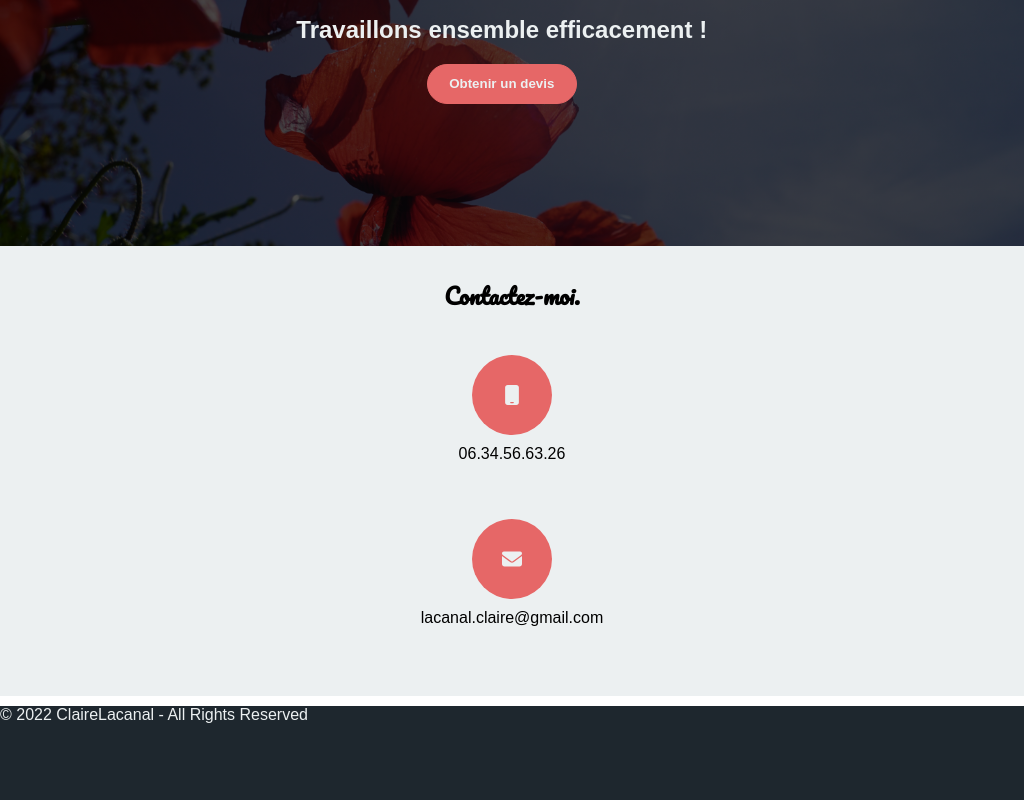
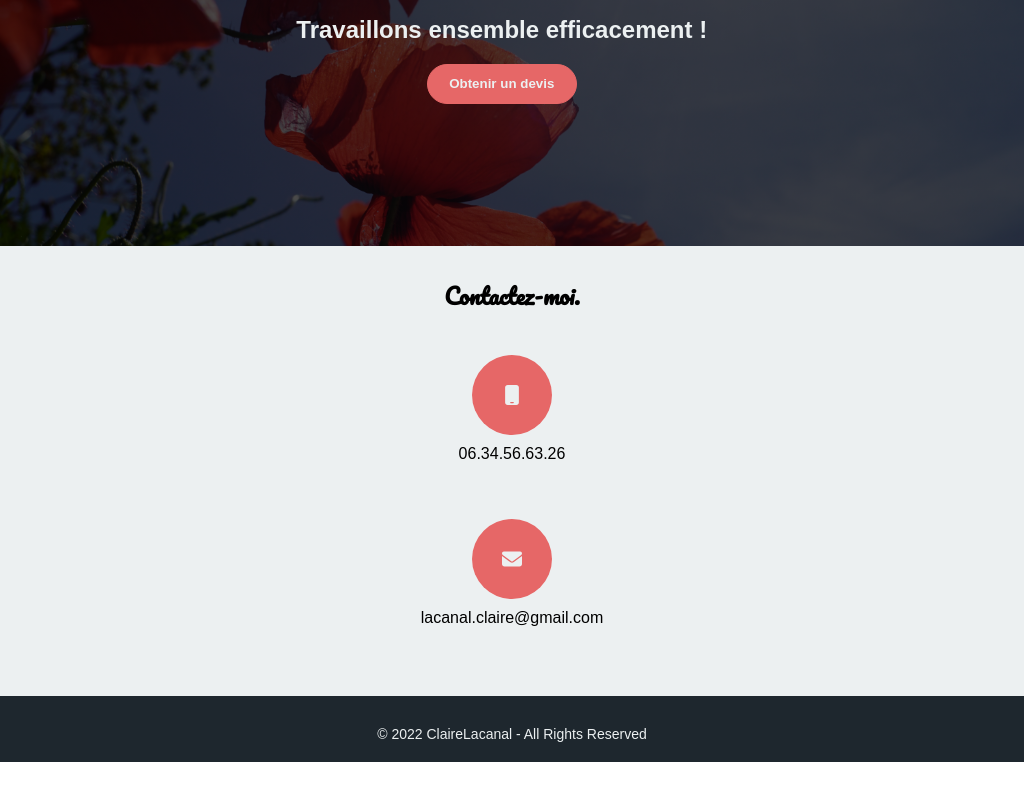
Before and after one commit to clairelacanal/my-book, a React (Create React App) app: page / in a window 1024 px wide. Shown: the part 2854-3654 px from the top of the page. After the commit the page ends 3616 px from the top, so only its background shows below. Built offline with nearby package versions, Linux system fonts and the light colour scheme.

Commit message:
footer section on device tablet done

```diff
--- a/src/Components/Footer/Footer.css
+++ b/src/Components/Footer/Footer.css
@@ -28,6 +28,23 @@
         font-size: 14px; /* Taille de la police plus petite pour les petits écrans */
     }
 }
+  /* Pour les écrans de tablettes */
+  @media (min-width: 769px) and (max-width: 1024px) {
+
+    .footer {
+        height: auto;
+        padding: 20px;
+        display: flex;
+        flex-direction: column;
+        align-items: center;
+        justify-content: center;
+    }
+    .footer p {
+        padding-top: 10px;
+        margin: 0px;
+        font-size: 14px; /* Taille de la police plus petite pour les petits écrans */
+    }
+  }
 
 @media (min-width: 1025px) {
     .footer {
--- a/src/Components/MesProjets/MesProjets.css
+++ b/src/Components/MesProjets/MesProjets.css
@@ -186,9 +186,18 @@
     }
 
     .projets-background a {
-        margin-top: 0.8em;
+        text-align: center;
+        padding: 10px 20px;
 
     }
 
+    .button-app {
+        text-align: center;
+        padding: 10px 20px;
+    }
+
+
+
+
 
   }
--- a/src/Components/MesProjets/MesProjets.js
+++ b/src/Components/MesProjets/MesProjets.js
@@ -16,7 +16,7 @@ class MesProjets extends React.Component {
                         <button><a href="http://35.180.128.96:3000" target="_blank" rel="noopener noreferrer">PLANT-SITTER</a></button>
                     </article>
                     <article className="app-react-kids">
-                        <button>NOUNOURS A FAIM - en construction</button>
+                        <button className="button-app">NOUNOURS A FAIM - en construction</button>
                     </article>
                 </div>
             </section>
```
